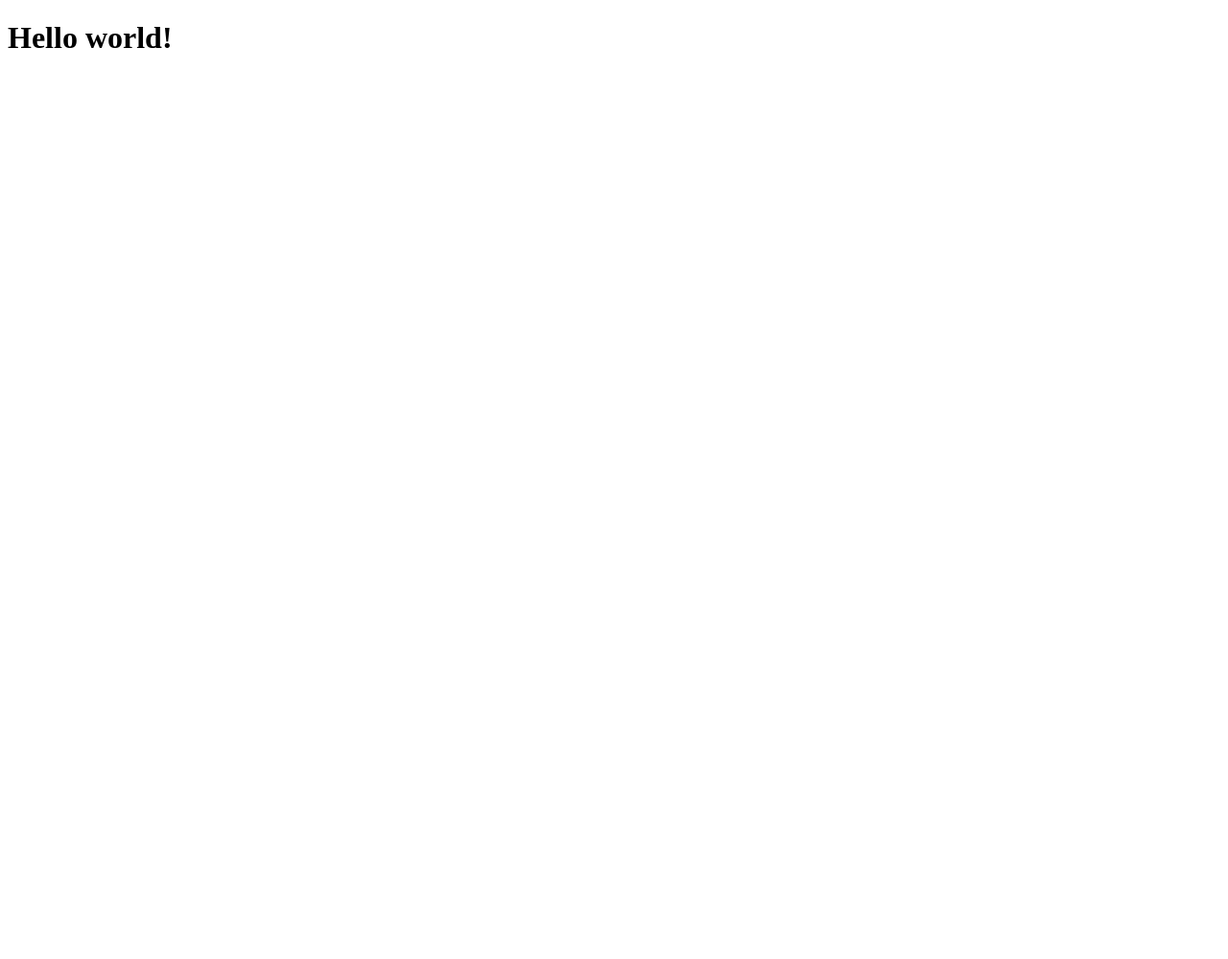
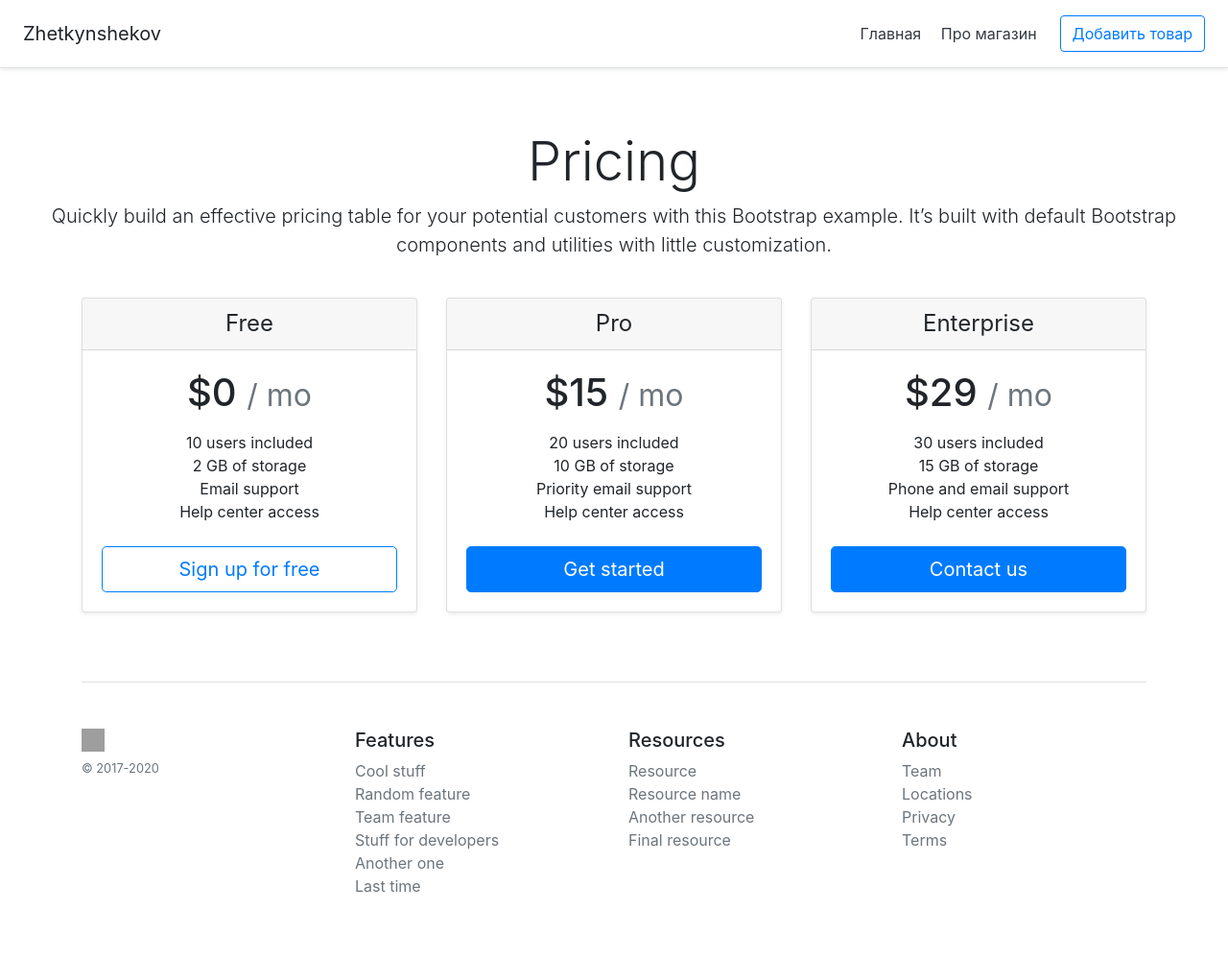
Before and after one commit to zhetkynshekov/PythonFlask, a Flask app: page / in a window 1280 px wide. Before the commit the page is almost empty. Shown: the whole page at 96% size. Before the commit the page ends 50 px from the top, so only its background shows below. Run offline with Flask 2, Linux system fonts and the light colour scheme; some libraries are stand-ins or nearby versions; grey boxes are pictures that could not be loaded.

Commit message:
ADD links on page

```diff
--- a/main.py
+++ b/main.py
@@ -1,6 +1,17 @@
 from flask import Flask, render_template
+from flask_sqlalchemy import SQLAlchemy
 
 app = Flask(__name__)
+app.config['SQLALCHEMY_DATABASE_URI'] = 'sqlite:///InitFlask.db'
+app.config['SQLALCHEMY_TRACK_MODIFICATIONS'] = False
+db = SQLAlchemy(app)
+
+class Item(db.Model):
+    id = db.Column(db.Integer, primary_key = True)
+    title = db.Column(db.String(100), nullable = False)
+    price = db.Column(db.Integer, nullable = False)
+    isActive = db.Column(db.Boolean, default = True)
+
 
 @app.route('/')
 def index():
@@ -8,8 +19,13 @@ def index():
 
 
 @app.route('/about')
-def index():
-    return render_template('index.html')
+def about():
+    return render_template('about.html')
+
+
+@app.route('/create')
+def create():
+    return render_template('create.html')
 
 if __name__ == "__main__":
     app.run(debug = True)
--- /dev/null
+++ b/templates/base.html
@@ -0,0 +1,60 @@
+<!doctype html>
+<html lang="en">
+<head>
+    <meta charset="UTF-8">
+    <meta name="viewport"
+          content="width=device-width, user-scalable=no, initial-scale=1.0, maximum-scale=1.0, minimum-scale=1.0">
+    <meta http-equiv="X-UA-Compatible" content="ie=edge">
+    <link rel="stylesheet" href="https://stackpath.bootstrapcdn.com/bootstrap/4.5.2/css/bootstrap.min.css">
+    {% block title %}{% endblock %}
+</head>
+<body>
+<div class="d-flex flex-column flex-md-row align-items-center p-3 px-md-4 mb-3 bg-white border-bottom shadow-sm">
+  <h5 class="my-0 mr-md-auto font-weight-normal">Zhetkynshekov</h5>
+  <nav class="my-2 my-md-0 mr-md-3">
+    <a class="p-2 text-dark" href="/">Главная</a>
+    <a class="p-2 text-dark" href="/about">Про магазин</a>
+  </nav>
+  <a class="btn btn-outline-primary" href="/create">Добавить товар</a>
+</div>
+{% block body %}{% endblock %}
+  <footer class="pt-4 my-md-5 pt-md-5 border-top">
+    <div class="row">
+      <div class="col-12 col-md">
+        <img class="mb-2" src="/docs/4.5/assets/brand/bootstrap-solid.svg" alt="" width="24" height="24">
+        <small class="d-block mb-3 text-muted">© 2017-2020</small>
+      </div>
+      <div class="col-6 col-md">
+        <h5>Features</h5>
+        <ul class="list-unstyled text-small">
+          <li><a class="text-muted" href="#">Cool stuff</a></li>
+          <li><a class="text-muted" href="#">Random feature</a></li>
+          <li><a class="text-muted" href="#">Team feature</a></li>
+          <li><a class="text-muted" href="#">Stuff for developers</a></li>
+          <li><a class="text-muted" href="#">Another one</a></li>
+          <li><a class="text-muted" href="#">Last time</a></li>
+        </ul>
+      </div>
+      <div class="col-6 col-md">
+        <h5>Resources</h5>
+        <ul class="list-unstyled text-small">
+          <li><a class="text-muted" href="#">Resource</a></li>
+          <li><a class="text-muted" href="#">Resource name</a></li>
+          <li><a class="text-muted" href="#">Another resource</a></li>
+          <li><a class="text-muted" href="#">Final resource</a></li>
+        </ul>
+      </div>
+      <div class="col-6 col-md">
+        <h5>About</h5>
+        <ul class="list-unstyled text-small">
+          <li><a class="text-muted" href="#">Team</a></li>
+          <li><a class="text-muted" href="#">Locations</a></li>
+          <li><a class="text-muted" href="#">Privacy</a></li>
+          <li><a class="text-muted" href="#">Terms</a></li>
+        </ul>
+      </div>
+    </div>
+  </footer>
+</div>
+</body>
+</html>
--- a/templates/index.html
+++ b/templates/index.html
@@ -1,13 +1,61 @@
-<!doctype html>
-<html lang="en">
-<head>
-    <meta charset="UTF-8">
-    <meta name="viewport"
-          content="width=device-width, user-scalable=no, initial-scale=1.0, maximum-scale=1.0, minimum-scale=1.0">
-    <meta http-equiv="X-UA-Compatible" content="ie=edge">
-    <title>Online store</title>
-</head>
-<body>
-    <h1>Hello world!</h1>
-</body>
-</html>
+{% extends 'base.html' %}
+
+{% block title %}
+<title>Online store</title>
+{% endblock %}
+
+{% block body %}
+<div class="pricing-header px-3 py-3 pt-md-5 pb-md-4 mx-auto text-center">
+  <h1 class="display-4">Pricing</h1>
+  <p class="lead">Quickly build an effective pricing table for your potential customers with this Bootstrap example. It’s built with default Bootstrap components and utilities with little customization.</p>
+</div>
+
+<div class="container">
+  <div class="card-deck mb-3 text-center">
+    <div class="card mb-4 shadow-sm">
+      <div class="card-header">
+        <h4 class="my-0 font-weight-normal">Free</h4>
+      </div>
+      <div class="card-body">
+        <h1 class="card-title pricing-card-title">$0 <small class="text-muted">/ mo</small></h1>
+        <ul class="list-unstyled mt-3 mb-4">
+          <li>10 users included</li>
+          <li>2 GB of storage</li>
+          <li>Email support</li>
+          <li>Help center access</li>
+        </ul>
+        <button type="button" class="btn btn-lg btn-block btn-outline-primary">Sign up for free</button>
+      </div>
+    </div>
+    <div class="card mb-4 shadow-sm">
+      <div class="card-header">
+        <h4 class="my-0 font-weight-normal">Pro</h4>
+      </div>
+      <div class="card-body">
+        <h1 class="card-title pricing-card-title">$15 <small class="text-muted">/ mo</small></h1>
+        <ul class="list-unstyled mt-3 mb-4">
+          <li>20 users included</li>
+          <li>10 GB of storage</li>
+          <li>Priority email support</li>
+          <li>Help center access</li>
+        </ul>
+        <button type="button" class="btn btn-lg btn-block btn-primary">Get started</button>
+      </div>
+    </div>
+    <div class="card mb-4 shadow-sm">
+      <div class="card-header">
+        <h4 class="my-0 font-weight-normal">Enterprise</h4>
+      </div>
+      <div class="card-body">
+        <h1 class="card-title pricing-card-title">$29 <small class="text-muted">/ mo</small></h1>
+        <ul class="list-unstyled mt-3 mb-4">
+          <li>30 users included</li>
+          <li>15 GB of storage</li>
+          <li>Phone and email support</li>
+          <li>Help center access</li>
+        </ul>
+        <button type="button" class="btn btn-lg btn-block btn-primary">Contact us</button>
+      </div>
+    </div>
+  </div>
+{% endblock %}
```
Also changed, not shown: templates/about.html (added, +16 -0 lines), templates/create.html (added, +16 -0 lines).
